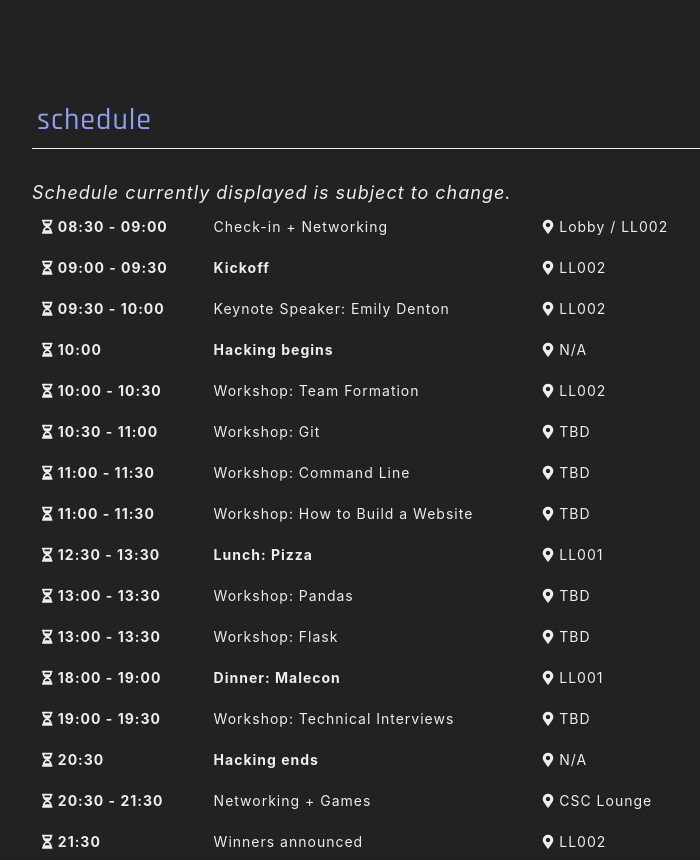
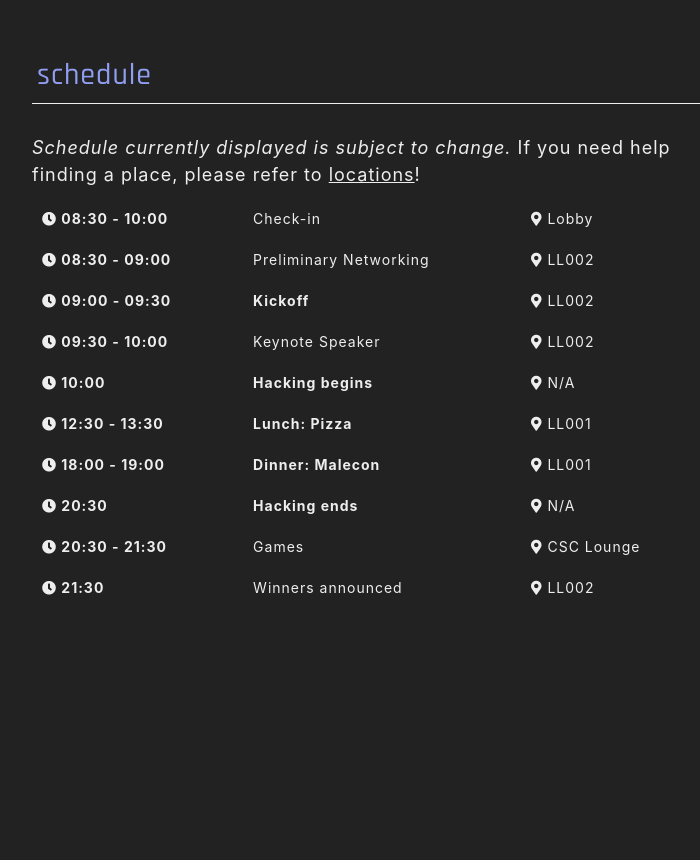
Before and after one commit to divhackscu/divhackscu.github.io-ARCHIVE, a website with bundled scripts: page index.html in a window 1280 px wide. Shown: the part 1940-2800 px from the top of the page, without its empty margins (272-972 px from the left). Built offline with nearby package versions, Linux system fonts and the light colour scheme.

Commit message:
Update index.html

```diff
--- a/index.html
+++ b/index.html
@@ -44,6 +44,9 @@
             <a class="nav-link js-scroll-trigger" href="#schedule">Schedule</a>
           </li>
           <li class="nav-item">
+            <a class="nav-link js-scroll-trigger" href="#workshops">Workshops</a>
+          </li>
+          <li class="nav-item">
             <a class="nav-link js-scroll-trigger" href="#locations">Locations</a>
           </li>
           <li class="nav-item">
@@ -68,7 +71,7 @@
         <div class="present"><i><a href="https://cuwics.github.io/">Columbia Womxn in Computer Science</a> presents:</i></div>
         <div class="htitle">&lt;DivHacks&gt;</div>
         <div class="desc"><b>Columbia's premier student-run diversity hackathon</b></div>
-        <div class="info">October 5, 2019 at Milstein Center,</br>5th floor</div>
+        <div class="info">October 5, 2019 at Milstein Center</div>
         <div class="register"><a href="https://divhacks2019.typeform.com/to/DzJPEm">REGISTER</a></div>
       </div>
     </div>
@@ -87,91 +90,89 @@
     <div id="schedule">
       <div class="incontainer">
         <div class="mtitle">schedule</div>
-        <i>Schedule currently displayed is subject to change.</i>
+        <div style="padding-bottom: 10px"><i>Schedule currently displayed is subject to change.</i> If you need help finding a place, please refer to <a class="js-scroll-trigger" href="#locations"><u>locations</u></a>!</div>
         <table>
         <col><col><col>
         <tr>
-          <td><b><i class="fas fa-hourglass-half"></i> 08:30 - 09:00</b></td>
-          <td>Check-in + Networking</td>
-          <td><i class="fas fa-map-marker-alt"></i> Lobby / LL002</td>
+          <td><b><i class="fas fa-clock"></i> 08:30 - 10:00</b></td>
+          <td>Check-in</td>
+          <td><i class="fas fa-map-marker-alt"></i> Lobby</td>
         </tr>
         <tr>
-          <td><b><i class="fas fa-hourglass-half"></i> 09:00 - 09:30</b></td>
+          <td><b><i class="fas fa-clock"></i> 08:30 - 09:00</b></td>
+          <td>Preliminary Networking</td>
+          <td><i class="fas fa-map-marker-alt"></i> LL002</td>
+        </tr>
+        <tr>
+          <td><b><i class="fas fa-clock"></i> 09:00 - 09:30</b></td>
           <td><b>Kickoff</b></td>
           <td><i class="fas fa-map-marker-alt"></i> LL002</td>
         </tr>
         <tr>
-          <td><b><i class="fas fa-hourglass-half"></i> 09:30 - 10:00</b></td>
-          <td>Keynote Speaker: Emily Denton</td>
+          <td><b><i class="fas fa-clock"></i> 09:30 - 10:00</b></td>
+          <td>Keynote Speaker</td>
           <td><i class="fas fa-map-marker-alt"></i> LL002</td>
         </tr>
         <tr>
-          <td><b><i class="fas fa-hourglass-half"></i> 10:00</b></td>
+          <td><b><i class="fas fa-clock"></i> 10:00</b></td>
           <td><b>Hacking begins</b></td>
           <td><i class="fas fa-map-marker-alt"></i> N/A</td>
         </tr>
         <tr>
-          <td><b><i class="fas fa-hourglass-half"></i> 10:00 - 10:30</b></td>
-          <td>Workshop: Team Formation</td>
-          <td><i class="fas fa-map-marker-alt"></i> LL002</td>
-        </tr>
-        <tr>
-          <td><b><i class="fas fa-hourglass-half"></i> 10:30 - 11:00</b></td>
-          <td>Workshop: Git</td>
-          <td><i class="fas fa-map-marker-alt"></i> TBD</td>
-        </tr>
-        <tr>
-          <td><b><i class="fas fa-hourglass-half"></i> 11:00 - 11:30</b></td>
-          <td>Workshop: Command Line</td>
-          <td><i class="fas fa-map-marker-alt"></i> TBD</td>
-        </tr>
-        <tr>
-          <td><b><i class="fas fa-hourglass-half"></i> 11:00 - 11:30</b></td>
-          <td>Workshop: How to Build a Website</td>
-          <td><i class="fas fa-map-marker-alt"></i> TBD</td>
-        </tr>
-        <tr>
-          <td><b><i class="fas fa-hourglass-half"></i> 12:30 - 13:30</b></td>
+          <td><b><i class="fas fa-clock"></i> 12:30 - 13:30</b></td>
           <td><b>Lunch: Pizza</b></td>
           <td><i class="fas fa-map-marker-alt"></i> LL001</td>
         </tr>
         <tr>
-          <td><b><i class="fas fa-hourglass-half"></i> 13:00 - 13:30</b></td>
-          <td>Workshop: Pandas</td>
-          <td><i class="fas fa-map-marker-alt"></i> TBD</td>
-        </tr>
-        <tr>
-          <td><b><i class="fas fa-hourglass-half"></i> 13:00 - 13:30</b></td>
-          <td>Workshop: Flask</td>
-          <td><i class="fas fa-map-marker-alt"></i> TBD</td>
-        </tr>
-        <tr>
-          <td><b><i class="fas fa-hourglass-half"></i> 18:00 - 19:00</b></td>
+          <td><b><i class="fas fa-clock"></i> 18:00 - 19:00</b></td>
           <td><b>Dinner: Malecon</b></td>
           <td><i class="fas fa-map-marker-alt"></i> LL001</td>
         </tr>
         <tr>
-          <td><b><i class="fas fa-hourglass-half"></i> 19:00 - 19:30</b></td>
-          <td>Workshop: Technical Interviews</td>
-          <td><i class="fas fa-map-marker-alt"></i> TBD</td>
-        </tr>
-        <tr>
-          <td><b><i class="fas fa-hourglass-half"></i> 20:30<b></td>
+          <td><b><i class="fas fa-clock"></i> 20:30<b></td>
           <td><b>Hacking ends</b></td>
           <td><i class="fas fa-map-marker-alt"></i> N/A</td>
         </tr>
         <tr>
-          <td><b><i class="fas fa-hourglass-half"></i> 20:30 - 21:30</b></td>
-          <td>Networking + Games</td>
+          <td><b><i class="fas fa-clock"></i> 20:30 - 21:30</b></td>
+          <td>Games</td>
           <td><i class="fas fa-map-marker-alt"></i> CSC Lounge</td>
         </tr>
         <tr>
-          <td><b><i class="fas fa-hourglass-half"></i> 21:30</b></td>
+          <td><b><i class="fas fa-clock"></i> 21:30</b></td>
           <td>Winners announced</td>
           <td><i class="fas fa-map-marker-alt"></i> LL002</td>
         </tr>
       </table>
       </div>
+    </div>
+
+    <a href="#workshops"></a>
+    <div id="workshops">
+      <div class="incontainer">
+        <div class="mtitle">workshops</div>
+        <div style="padding-bottom: 10px">Workshops will be held throughout the day for attendees eager to learn more about various topics relevant to hackathons and the technology industry. <i>Schedule currently displayed is subject to change.</i> If you need help finding a place, please refer to <a class="js-scroll-trigger" href="#locations"><u>locations</u></a>!</div>
+        <div style="text-align: left">
+        <div class="stitle">Team Formation + How to Get Started</div>
+          <i class="fas fa-clock"></i> 10:00 - 10:30 | <i class="fas fa-map-marker-alt"></i> LL002
+        <div class="stitle">Introduction to Git</div>
+          <i class="fas fa-clock"></i> 10:30 - 11:00 | <i class="fas fa-map-marker-alt"></i> CSC Classroom
+        <div class="stitle">Introduction to the Command Line</div>
+          <i class="fas fa-clock"></i> 11:00 - 11:30 | <i class="fas fa-map-marker-alt"></i> CSC Classroom
+        <div class="stitle">How to Build a Website</div>
+          <i class="fas fa-clock"></i> 11:00 - 11:30 | <i class="fas fa-map-marker-alt"></i> LL002
+        <div class="stitle">UI/UX Design</div>
+          <i class="fas fa-clock"></i> 11:30 - 12:00 | <i class="fas fa-map-marker-alt"></i> LL002
+        <div class="stitle">Introduction to Pandas</div>
+          <i class="fas fa-clock"></i> 13:30 - 14:00 | <i class="fas fa-map-marker-alt"></i> CSC Classroom
+        <div class="stitle">Introduction to Flask</div>
+          <i class="fas fa-clock"></i> 14:00 - 14:30 | <i class="fas fa-map-marker-alt"></i> CSC Classroom
+        <div class="stitle">Introduction to React</div>
+          <i class="fas fa-clock"></i> TBA | <i class="fas fa-map-marker-alt"></i> TBA
+        <div class="stitle">Introduction to AI/ML</div>
+          <i class="fas fa-clock"></i> TBA | <i class="fas fa-map-marker-alt"></i> TBA
+        </div>
+        </div>
     </div>
 
     <a href="#locations"></a>
@@ -200,7 +201,7 @@
         If you are interested in sponsoring DivHacks, please <a class="js-scroll-trigger" href="#contact"><u>let us know</u></a>!
         <div class="stitle">milli</div>
         <img class="sponsorimagedark" src="sponsor1.png">
-        <!-- <img class="sponsorimagedark" src=""> -->
+        <img class="sponsorimagedark" src="barnard.jpg">
       </div>
     </div>
 
```
